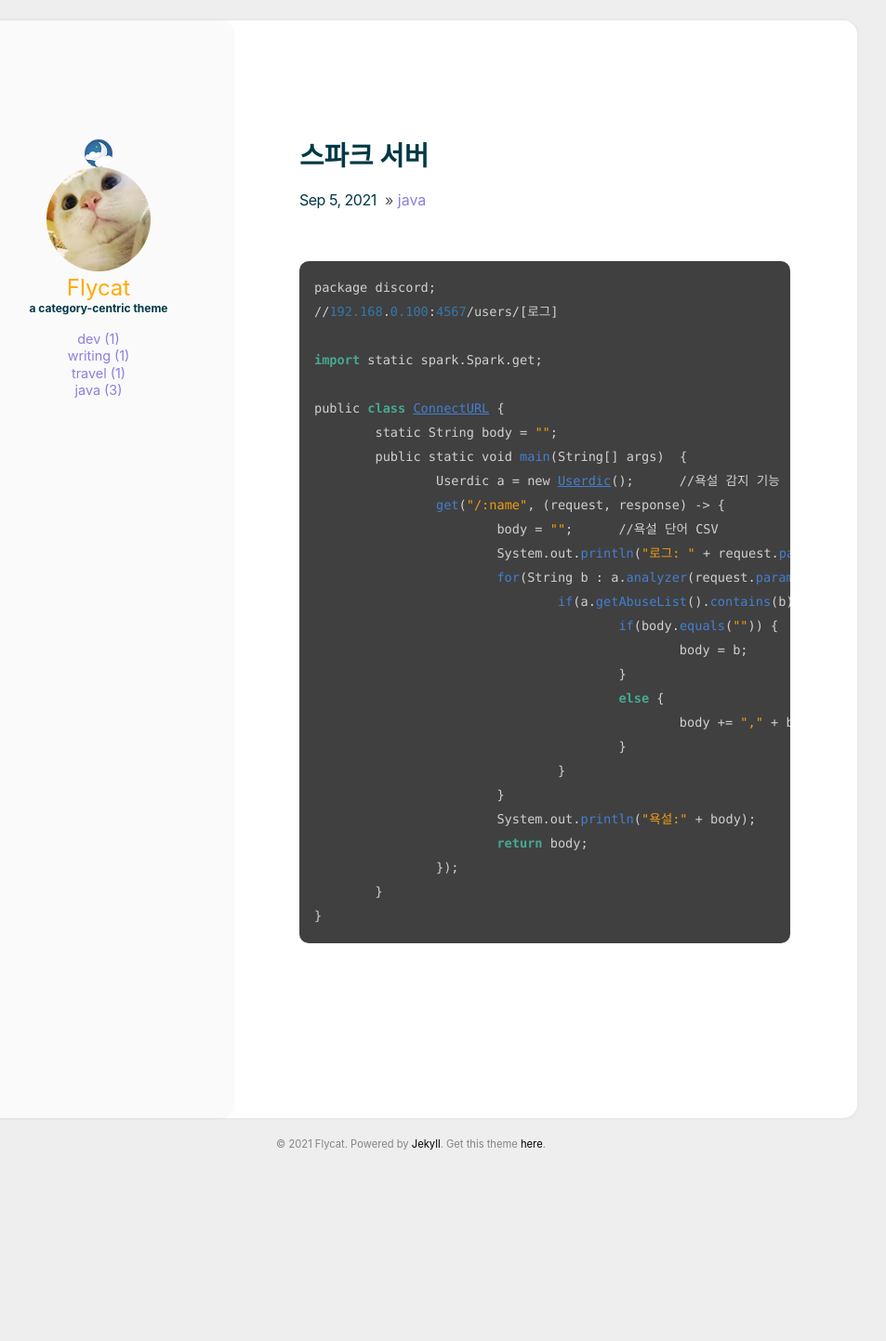
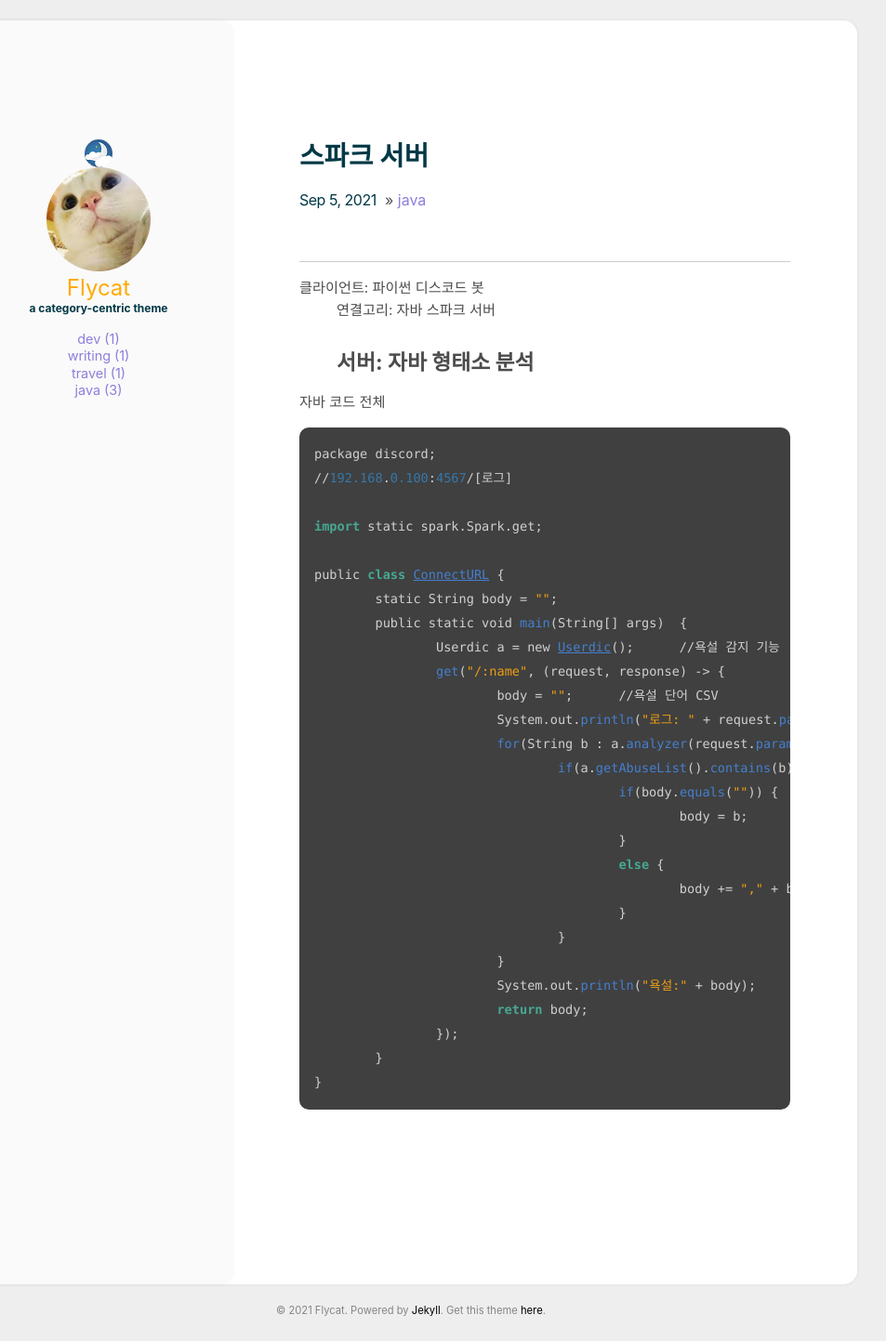
Before and after one commit to flycat-0329/JavaLearn, a Jekyll site: the page built from _posts/2021-09-05-ConnectURL.md, in a window 1280 px wide. Shown: the whole page at 93% size, without its empty margins (198-1151 px from the left). Built offline with Jekyll 4.4.1, drawn with Linux system fonts in a browser that asks for light colours; before the commit the page ends 1264 px from its top, so only the background shows below that.

Commit message:
Update 2021-09-05-ConnectURL.md

````diff
--- a/_posts/2021-09-05-ConnectURL.md
+++ b/_posts/2021-09-05-ConnectURL.md
@@ -4,9 +4,18 @@ categories: [java]
 comments: true
 ---
 
+---
+클라이언트: 파이썬 디스코드 봇
+ :
+연결고리: 자바 스파크 서버
+ :
+서버: 자바 형태소 분석
+---
+
+자바 코드 전체
 ```python
 package discord;
-//192.168.0.100:4567/users/[로그]
+//192.168.0.100:4567/[로그]
 
 import static spark.Spark.get;
 
````
